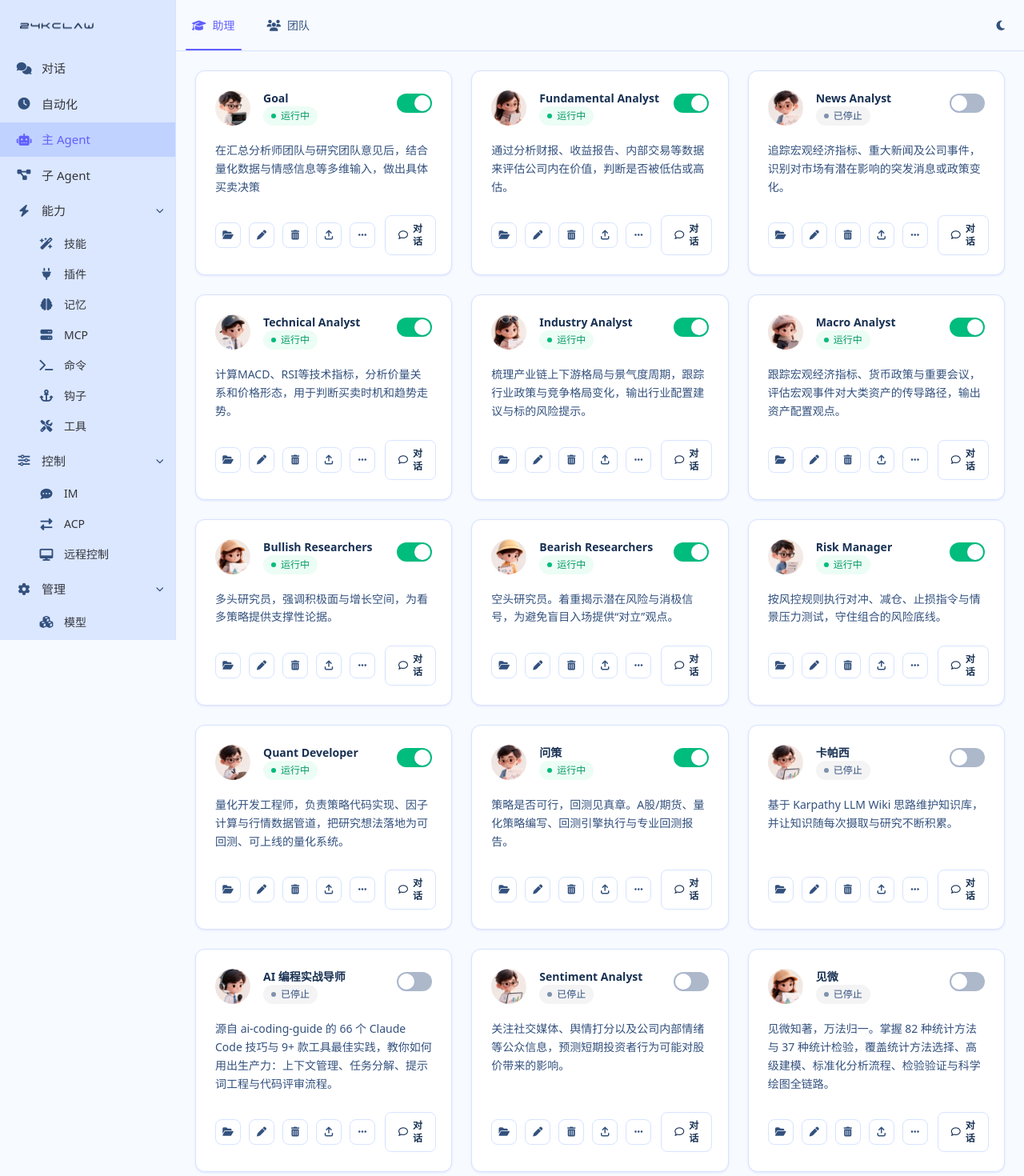
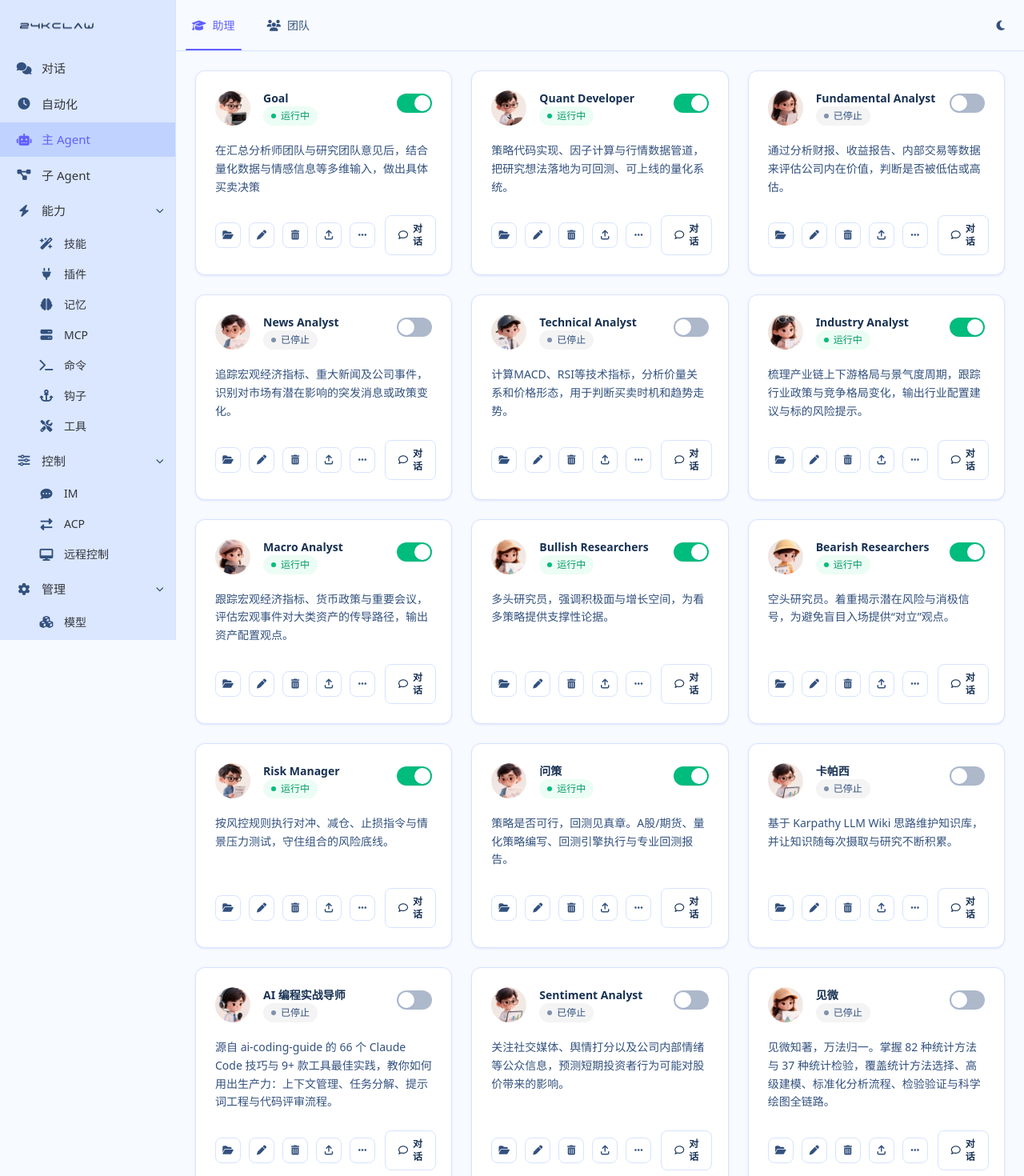
Before and after one commit to 24krmb/24K-Claw-Web, a React (Vite) app: page /agents/mine in a window 1280 px wide. Shown: the top 1470 px of the page at 80% size. Built offline with nearby package versions, Linux system fonts and the light colour scheme.

Commit message:
chore 用户手动调整助理列表
- Quant Developer 移至 Goal 之后并精简描述
- Fundamental Analyst、Technical Analyst 置为停止

```diff
--- a/src/data/assistants.ts
+++ b/src/data/assistants.ts
@@ -11,12 +11,18 @@ export const myAssistants: Assistant[] = [
     running: true,
     description:'在汇总分析师团队与研究团队意见后，结合量化数据与情感信息等多维输入，做出具体买卖决策',
   },
-
+  {
+    id: 'quant-developer',
+    name: 'Quant Developer',
+    avatar: '/images/avatars/8.png',
+    running: true,
+    description:'策略代码实现、因子计算与行情数据管道，把研究想法落地为可回测、可上线的量化系统。',
+  },
   {
     id: 'Fundamental Analyst',
     name: 'Fundamental Analyst',
     avatar: '/images/avatars/2.png',
-    running: true,
+    running: false,
     description:'通过分析财报、收益报告、内部交易等数据来评估公司内在价值，判断是否被低估或高估。',
   },
   {
@@ -31,7 +37,7 @@ export const myAssistants: Assistant[] = [
     id: 'Technical Analyst',
     name: 'Technical Analyst',
     avatar: '/images/avatars/5.png',
-    running: true,
+    running: false,
     description:'计算MACD、RSI等技术指标，分析价量关系和价格形态，用于判断买卖时机和趋势走势。',
   },
   {
@@ -69,13 +75,6 @@ export const myAssistants: Assistant[] = [
     avatar: '/images/avatars/7.png',
     running: true,
     description:'按风控规则执行对冲、减仓、止损指令与情景压力测试，守住组合的风险底线。',
-  },
-  {
-    id: 'quant-developer',
-    name: 'Quant Developer',
-    avatar: '/images/avatars/8.png',
-    running: true,
-    description:'量化开发工程师，负责策略代码实现、因子计算与行情数据管道，把研究想法落地为可回测、可上线的量化系统。',
   },
 
   {
```
